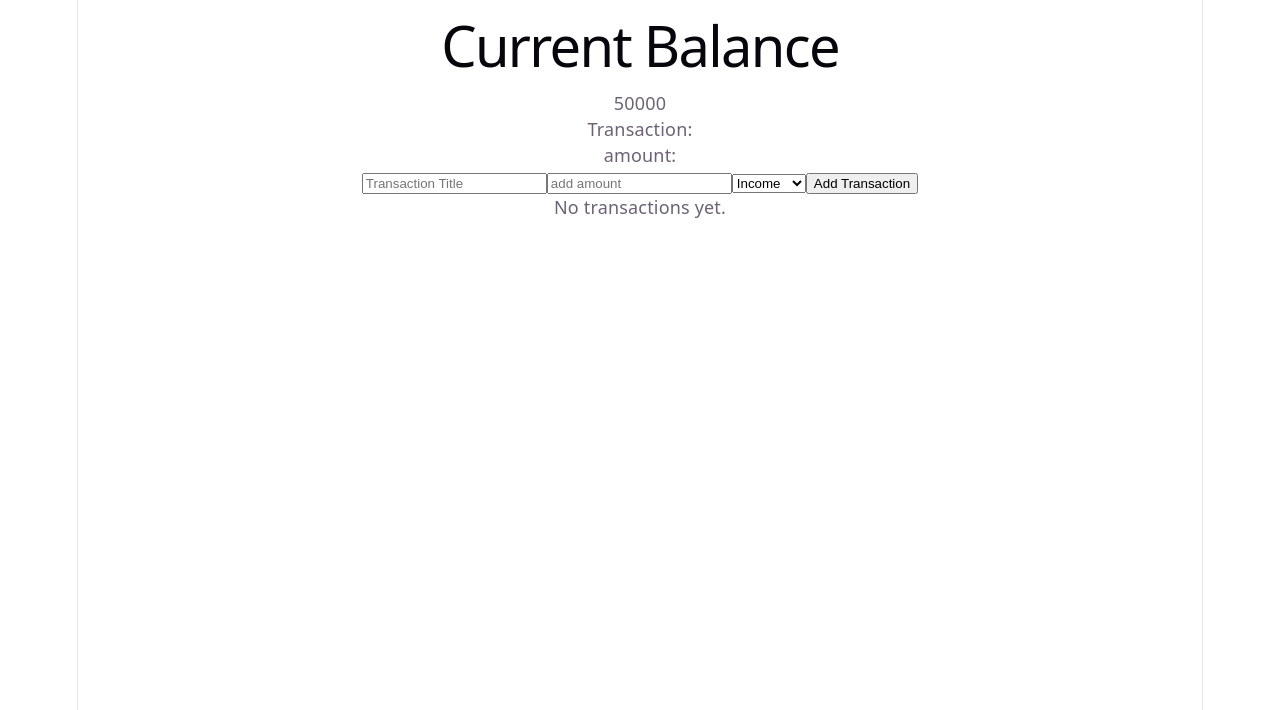
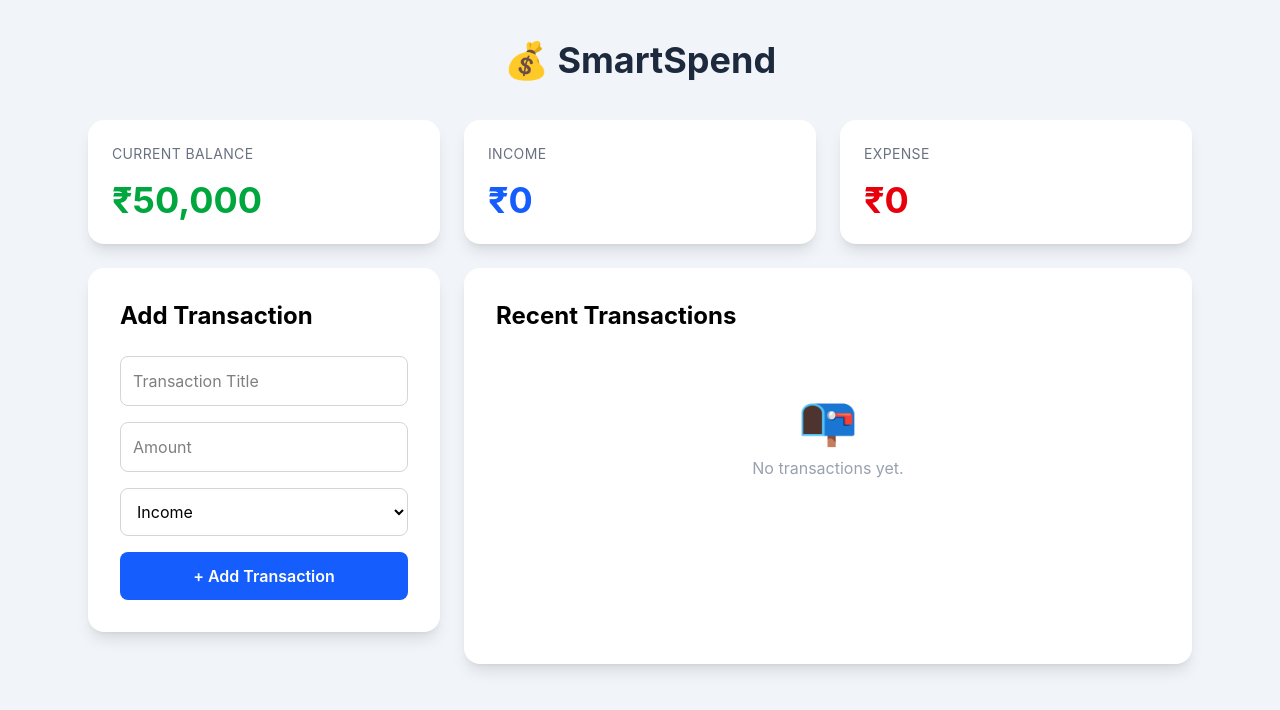
Before and after one commit to NaVteJSingH18/Smart-spend, a React (Vite) app: page / in a window 1280 px wide. Shown: the top 710 px of the page. Built offline with nearby package versions, Linux system fonts and the light colour scheme.

Commit message:
improvement in ui and divided into components

```diff
--- a/package.json
+++ b/package.json
@@ -10,8 +10,11 @@
     "preview": "vite preview"
   },
   "dependencies": {
+    "@tailwindcss/vite": "^4.3.3",
     "react": "^19.2.8",
-    "react-dom": "^19.2.8"
+    "react-dom": "^19.2.8",
+    "react-icons": "^5.7.0",
+    "tailwindcss": "^4.3.3"
   },
   "devDependencies": {
     "@types/react": "^19.2.18",
--- a/src/App.jsx
+++ b/src/App.jsx
@@ -1,47 +1,90 @@
 import React from 'react'
-import Card from './components/Card'
 import { useState } from 'react';
 import TransactionForm from './components/TransactionForm';
 import TransactionList from './components/TransactionList';
-import BalanceCard from './components/BalanceCard';
+import SummaryCard from './components/SummaryCard';
 import { useEffect } from 'react';
 const App = () => {
 
-  const [transactions,setTransactions]= useState([]);
-  const [balance, setBalance] = useState(50000);
+const [transactions,setTransactions]= useState([]);
+
+const income = transactions.reduce((total,transaction)=>{
+        if(transaction.type==="Income"){
+            return total + transaction.amount;
+        }
+      return total;
+    },0);
+
+const expense = transactions.reduce((total,transaction)=>{
+        if(transaction.type==="Expense"){
+            return total + transaction.amount;
+        }
+      return total ;
+    },0);
+
+const balance = 50000  + income - expense;
+
   useEffect(() => {
-    console.log("Balance changed:", balance);
-  }, [balance]);
+    localStorage.setItem(
+        "transactions",
+        JSON.stringify(transactions)
+    );
+  }, [transactions]);
 
-      function addBalance(amount){
-        setBalance(prevBalance => prevBalance + amount);
-      }
 
-      function addExpense(amount){
-        setBalance(prevBalance => prevBalance - amount);
-      }
 
       function addTransaction(newTransaction){
         if(newTransaction.title && newTransaction.amount>0){
-
-          if(newTransaction.type==="Income"){
-          addBalance(Number(newTransaction.amount));
-          }
-          else{
-          addExpense(Number(newTransaction.amount));
-          }
-          setTransactions([...transactions,newTransaction]);
+            setTransactions(prevTransactions => [
+               ...prevTransactions,
+               newTransaction,
+            ]);
         }
       }
+
+      function deleteTransaction(id){
+          setTransactions(prevTransactions =>
+              prevTransactions.filter(transaction => transaction.id !== id)
+          );
+      }
+
   return (
-    <div>
-       <BalanceCard balance={balance}  />
+  <div className="min-h-screen bg-slate-100 py-10">
+    <div className="max-w-6xl mx-auto px-6">
+
+      <h1 className="text-4xl font-bold text-center text-slate-800 mb-10">
+        💰 SmartSpend
+      </h1>
+       <div className="grid grid-cols-1 md:grid-cols-3 gap-6 mb-10">
+
+    <SummaryCard
+        title="Current Balance"
+        amount={balance}
+        color="text-green-600"
+    />
+
+    <SummaryCard
+        title="Income"
+        amount={income}
+        color="text-blue-600"
+    />
+
+    <SummaryCard
+        title="Expense"
+        amount={expense}
+        color="text-red-600"
+    />
+
+
        <TransactionForm
            addTransaction={addTransaction}
        />
        <TransactionList
            transactions={transactions}
+           deleteTransaction={deleteTransaction}
        />
+       </div>
+           </div>
            </div>
   )
 }
--- a/src/components/BalanceCard.jsx
+++ /dev/null
@@ -1,17 +0,0 @@
-import React from 'react'
-import { useState } from 'react'
-
-import Card from './Card';
-const BalanceCard = ({balance}) => {
-
-  return (
-    <div>
-      <Card
-    title="Current Balance"
-    amount={balance}
-/>
-    </div>
-  )
-}
-
-export default BalanceCard
--- a/src/components/Card.jsx
+++ /dev/null
@@ -1,12 +0,0 @@
-import React from 'react'
-
-const Card = ({title,amount}) => {
-  return (
-    <div>
-      <h1>{title}</h1>
-      <p>{amount}</p>
-    </div>
-  )
-}
-
-export default Card
--- /dev/null
+++ b/src/components/SummaryCard.jsx
@@ -0,0 +1,27 @@
+const SummaryCard = ({ title, amount, color }) => {
+    return (
+        <div
+            className="
+                bg-white
+                rounded-2xl
+                shadow-lg
+                p-6
+                hover:shadow-xl
+                transition
+                duration-300
+            "
+        >
+
+            <h2 className="text-gray-500 text-sm uppercase tracking-wide">
+                {title}
+            </h2>
+
+            <p className={`text-4xl font-bold mt-4 ${color}`}>
+                ₹{amount.toLocaleString()}
+            </p>
+
+        </div>
+    );
+};
+
+export default SummaryCard;
--- a/src/components/TransactionForm.jsx
+++ b/src/components/TransactionForm.jsx
@@ -1,53 +1,103 @@
 import React from 'react'
 import { useState } from 'react'
 
-const TransactionForm = ({addTransaction}) => {
+const TransactionForm = ({addTransaction,deleteTransaction}) => {
   const [title,setTitle]= useState("");
   const [amount, setAmount] = useState("");
   const [type, setType] = useState("Income");
 
 return (
-    <div>
-        <p>Transaction:{title}</p>
-        <p>amount:{amount}</p>
-<input type="text"
+  <div className="bg-white rounded-2xl shadow-lg p-8 mb-8">
+
+    <h2 className="text-2xl font-bold mb-6">
+      Add Transaction
+    </h2>
+
+    <div className="space-y-4">
+
+      <input
+        type="text"
         placeholder="Transaction Title"
         value={title}
-    onChange={(event)=>{
-    setTitle(event.target.value)
-}}/>
-<input type="text"
-    placeholder="add amount"
+        onChange={(e) => setTitle(e.target.value)}
+        className="
+          w-full
+          border
+          border-gray-300
+          rounded-lg
+          p-3
+          focus:outline-none
+          focus:ring-2
+          focus:ring-blue-500
+        "
+      />
+
+      <input
+        type="number"
+        placeholder="Amount"
         value={amount}
-    onChange={(event)=>{
-    setAmount(event.target.value)
-}}/>
+        onChange={(e) => setAmount(e.target.value)}
+        className="
+          w-full
+          border
+          border-gray-300
+          rounded-lg
+          p-3
+          focus:outline-none
+          focus:ring-2
+          focus:ring-blue-500
+        "
+      />
 
-
-    <select value={type} onChange={(e) => setType(e.target.value)}  >
-      <option value="Income" >Income</option>
-      <option value="Expense">Expense</option>
+      <select
+        value={type}
+        onChange={(e) => setType(e.target.value)}
+        className="
+          w-full
+          border
+          border-gray-300
+          rounded-lg
+          p-3
+          bg-white
+        "
+      >
+        <option>Income</option>
+        <option>Expense</option>
       </select>
 
-    <button onClick={()=>{
-
+      <button
+        onClick={() => {
           const newTransaction = {
+            id: Date.now(),
             title,
             amount: Number(amount),
             type,
           };
+
           addTransaction(newTransaction);
+
           setTitle("");
           setAmount("");
           setType("Income");
-    }
-    } >
-        Add Transaction
+        }}
+        className="
+          w-full
+          bg-blue-600
+          text-white
+          py-3
+          rounded-lg
+          font-semibold
+          hover:bg-blue-700
+          transition
+        "
+      >
+        + Add Transaction
       </button>
 
+    </div>
 
   </div>
-  )
+);
 }
 
 export default TransactionForm
--- /dev/null
+++ b/src/components/TransactionItem.jsx
@@ -0,0 +1,42 @@
+import { FaTrash } from "react-icons/fa";
+
+const TransactionItem = ({ transaction, deleteTransaction }) => {
+  return (
+    <div className="bg-white rounded-xl shadow-md p-5 flex justify-between items-center hover:shadow-lg transition mb-4">
+
+      <div>
+        <h3 className="text-lg font-semibold text-slate-800">
+          {transaction.title}
+        </h3>
+
+        <div className="flex items-center gap-9  mt-1">
+
+          <span
+            className={`text-sm font-medium  px-2 py-1 rounded-full ${
+              transaction.type === "Income"
+                ? "bg-green-100 text-green-700"
+                : "bg-red-100 text-red-700"
+            }`}
+          >
+            {transaction.type}
+          </span>
+
+          <span className="text-gray-500">
+            ₹{transaction.amount.toLocaleString()}
+          </span>
+
+        </div>
+      </div>
+
+      <button
+        onClick={() => deleteTransaction(transaction.id)}
+        className="bg-red-500 flex gap-2.5 items-center hover:bg-red-600 text-white px-3 py-1 rounded-lg transition"
+      >
+      <FaTrash /> Delete
+      </button>
+
+    </div>
+  );
+};
+
+export default TransactionItem;
--- a/src/components/TransactionList.jsx
+++ b/src/components/TransactionList.jsx
@@ -1,25 +1,41 @@
-import React from 'react'
-import { useState } from 'react';
-import Card from './Card';
-const TransactionList = ({transactions}) => {
+import TransactionItem from "./TransactionItem";
 
+const TransactionList = ({
+  transactions,
+  deleteTransaction,
+}) => {
 
   return (
-    <div>
-          {
-      transactions.length===0
-      && <p>No transactions yet.</p>
-  }
-      { transactions.map((t)=>{
-        return <Card
-            key={t.title}
-            title={t.title}
-            amount={t.amount}
-               />
+    <div className="bg-white rounded-2xl shadow-lg p-8 grid-cols-3 Form = col-span-1 Transactions = col-span-2">
 
-    })}
+      <h2 className="text-2xl font-bold mb-6">
+        Recent Transactions
+      </h2>
+
+      {transactions.length === 0 ? (
+
+        <div className="text-center py-10 text-gray-400">
+          <p className="text-5xl">📭</p>
+
+          <p className="mt-3">
+            No transactions yet.
+          </p>
+        </div>
+
+      ) : (
+
+        transactions.map(transaction => (
+          <TransactionItem
+            key={transaction.id}
+            transaction={transaction}
+            deleteTransaction={deleteTransaction}
+          />
+        ))
+
+      )}
+
     </div>
-  )
-}
+  );
+};
 
-export default TransactionList
+export default TransactionList;
--- a/src/index.css
+++ b/src/index.css
@@ -1,111 +1 @@
-:root {
-  --text: #6b6375;
-  --text-h: #08060d;
-  --bg: #fff;
-  --border: #e5e4e7;
-  --code-bg: #f4f3ec;
-  --accent: #aa3bff;
-  --accent-bg: rgba(170, 59, 255, 0.1);
-  --accent-border: rgba(170, 59, 255, 0.5);
-  --social-bg: rgba(244, 243, 236, 0.5);
-  --shadow:
-    rgba(0, 0, 0, 0.1) 0 10px 15px -3px, rgba(0, 0, 0, 0.05) 0 4px 6px -2px;
-
-  --sans: system-ui, 'Segoe UI', Roboto, sans-serif;
-  --heading: system-ui, 'Segoe UI', Roboto, sans-serif;
-  --mono: ui-monospace, Consolas, monospace;
-
-  font: 18px/145% var(--sans);
-  letter-spacing: 0.18px;
-  color-scheme: light dark;
-  color: var(--text);
-  background: var(--bg);
-  font-synthesis: none;
-  text-rendering: optimizeLegibility;
-  -webkit-font-smoothing: antialiased;
-  -moz-osx-font-smoothing: grayscale;
-
-  @media (max-width: 1024px) {
-    font-size: 16px;
-  }
-}
-
-@media (prefers-color-scheme: dark) {
-  :root {
-    --text: #9ca3af;
-    --text-h: #f3f4f6;
-    --bg: #16171d;
-    --border: #2e303a;
-    --code-bg: #1f2028;
-    --accent: #c084fc;
-    --accent-bg: rgba(192, 132, 252, 0.15);
-    --accent-border: rgba(192, 132, 252, 0.5);
-    --social-bg: rgba(47, 48, 58, 0.5);
-    --shadow:
-      rgba(0, 0, 0, 0.4) 0 10px 15px -3px, rgba(0, 0, 0, 0.25) 0 4px 6px -2px;
-  }
-
-  #social .button-icon {
-    filter: invert(1) brightness(2);
-  }
-}
-
-body {
-  margin: 0;
-}
-
-#root {
-  width: 1126px;
-  max-width: 100%;
-  margin: 0 auto;
-  text-align: center;
-  border-inline: 1px solid var(--border);
-  min-height: 100svh;
-  display: flex;
-  flex-direction: column;
-  box-sizing: border-box;
-}
-
-h1,
-h2 {
-  font-family: var(--heading);
-  font-weight: 500;
-  color: var(--text-h);
-}
-
-h1 {
-  font-size: 56px;
-  letter-spacing: -1.68px;
-  margin: 32px 0;
-  @media (max-width: 1024px) {
-    font-size: 36px;
-    margin: 20px 0;
-  }
-}
-h2 {
-  font-size: 24px;
-  line-height: 118%;
-  letter-spacing: -0.24px;
-  margin: 0 0 8px;
-  @media (max-width: 1024px) {
-    font-size: 20px;
-  }
-}
-p {
-  margin: 0;
-}
-
-code,
-.counter {
-  font-family: var(--mono);
-  display: inline-flex;
-  border-radius: 4px;
-  color: var(--text-h);
-}
-
-code {
-  font-size: 15px;
-  line-height: 135%;
-  padding: 4px 8px;
-  background: var(--code-bg);
-}
+@import "tailwindcss";
--- a/vite.config.js
+++ b/vite.config.js
@@ -1,7 +1,7 @@
 import react from '@vitejs/plugin-react'
 import { defineConfig } from 'vite'
-
+import tailwindcss from '@tailwindcss/vite'
 // https://vite.dev/config/
 export default defineConfig({
-  plugins: [react()],
+  plugins: [react(),tailwindcss()],
 })
```
Also changed, not shown: src/App.css (deleted, +0 -184 lines), 1 other file (tests, documents, lock files or other folders). Lines whose indentation alone changed are shown as unchanged.
